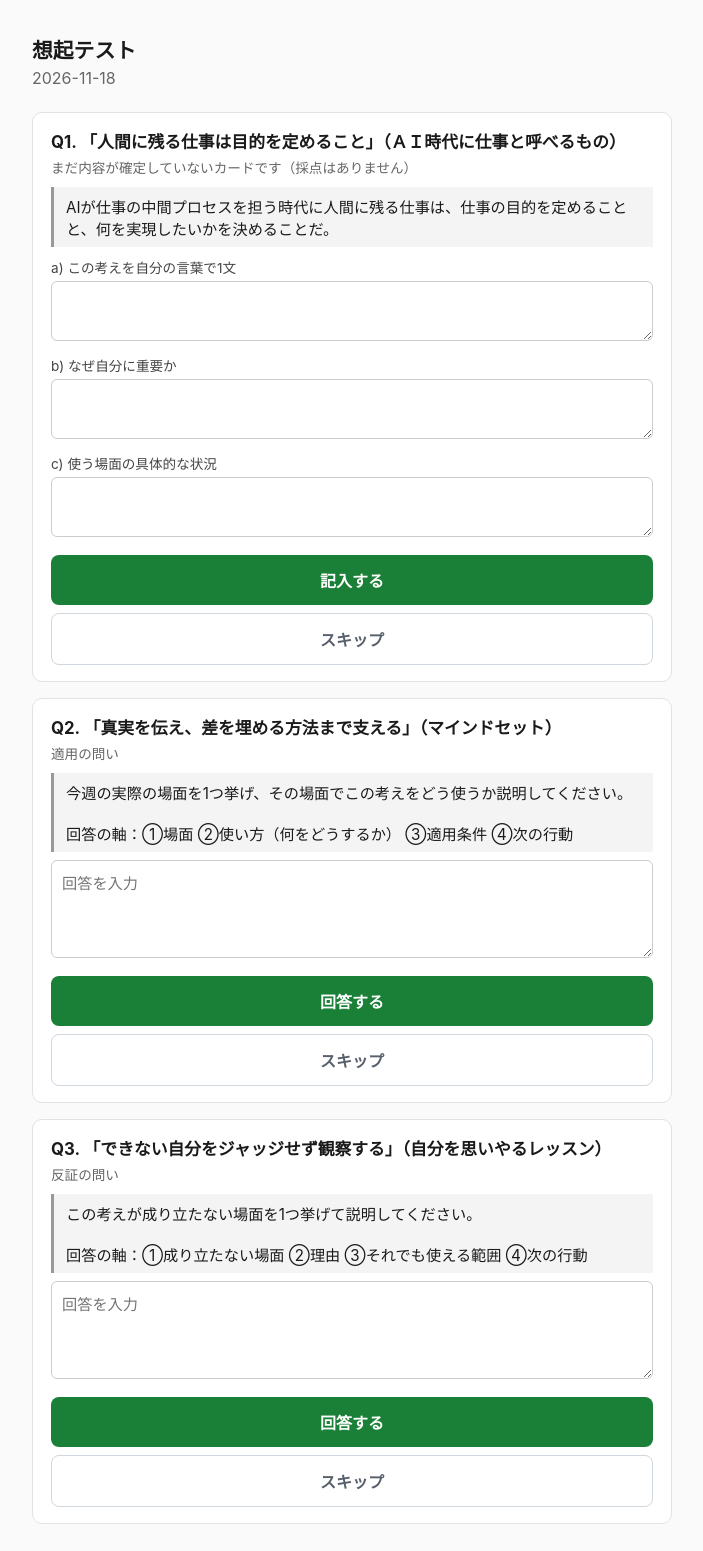
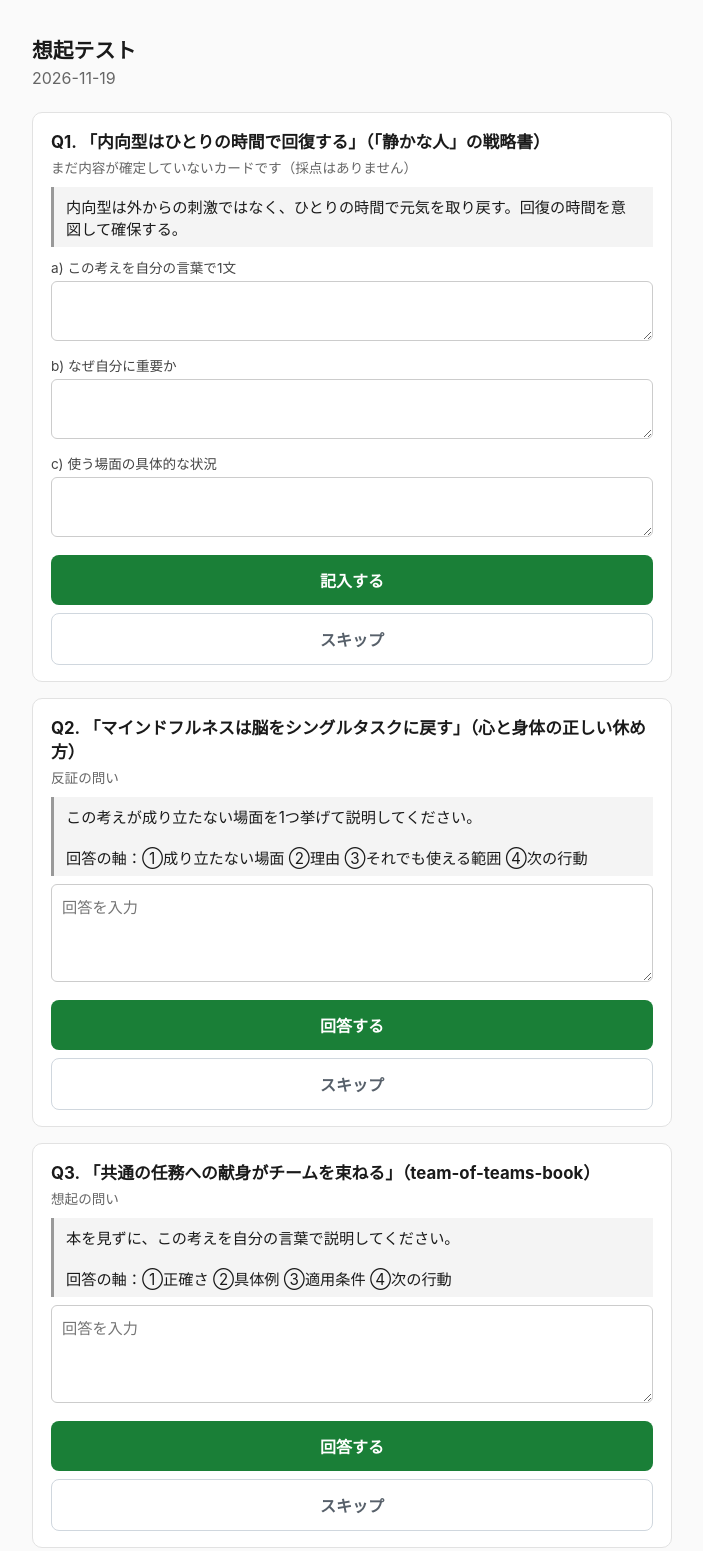
Before and after one commit to horiken1977/mybrain-cards, a plain HTML site: page docs/index.html in a window 1280 px wide. Shown: the whole page, without its empty margins (288-991 px from the left). Drawn offline with Linux system fonts and the light colour scheme; no server answers.

Commit message:
pages: recall page for 2026-11-18

```diff
--- a/docs/index.html
+++ b/docs/index.html
@@ -3,7 +3,7 @@
 <head>
 <meta charset="utf-8">
 <meta name="viewport" content="width=device-width, initial-scale=1">
-<title>想起テスト 2026-11-18</title>
+<title>想起テスト 2026-11-19</title>
 <style>
   body { font-family: -apple-system, "Hiragino Sans", sans-serif; max-width: 640px;
          margin: 0 auto; padding: 20px 16px 60px; color: #1a1a1a; background: #fafafa; }
@@ -38,14 +38,14 @@
 </head>
 <body>
   <h1>想起テスト</h1>
-  <div class="date">2026-11-18</div>
+  <div class="date">2026-11-19</div>
   <p id="test-banner" class="test-banner hidden">テストモード：何度でも回答できます（回答と採点結果は毎回カードの回答履歴に記録されます）</p>
   <div id="questions"></div>
   <p id="done" class="done hidden">今日の分はすべて回答済みです。</p>
 
 <script>
 const GRADE_ENDPOINT = "https://mybrain-cards.vercel.app/api/grade";
-const DATE = "2026-11-18";
+const DATE = "2026-11-19";
 const CARDS_API = "https://api.github.com/repos/horiken1977/mybrain-cards/contents/";
 
 // today.json の "test": true のときはテストモード：回答後も「もう一度回答する」で何度でも回答でき、
--- a/docs/today.json
+++ b/docs/today.json
@@ -1,12 +1,12 @@
 {
-  "date": "2026-11-18",
+  "date": "2026-11-19",
   "questions": [
     {
-      "card": "人間に残る仕事は目的を定めること.md",
+      "card": "内向型はひとりの時間で回復する.md",
       "qtype": "fill",
-      "title": "人間に残る仕事は目的を定めること",
-      "book": "ＡＩ時代に仕事と呼べるもの",
-      "claim_draft": "AIが仕事の中間プロセスを担う時代に人間に残る仕事は、仕事の目的を定めることと、何を実現したいかを決めることだ。",
+      "title": "内向型はひとりの時間で回復する",
+      "book": "「静かな人」の戦略書",
+      "claim_draft": "内向型は外からの刺激ではなく、ひとりの時間で元気を取り戻す。回復の時間を意図して確保する。",
       "fields": [
         "claim",
         "why",
@@ -14,21 +14,21 @@
       ]
     },
     {
-      "card": "真実を伝え、差を埋める方法まで支える.md",
-      "qtype": "apply",
-      "title": "真実を伝え、差を埋める方法まで支える",
-      "book": "マインドセット",
-      "text": "今週の実際の場面を1つ挙げ、その場面でこの考えをどう使うか説明してください。\n\n回答の軸：①場面 ②使い方（何をどうするか） ③適用条件 ④次の行動",
+      "card": "マインドフルネスは脳をシングルタスクに戻す.md",
+      "qtype": "refute",
+      "title": "マインドフルネスは脳をシングルタスクに戻す",
+      "book": "心と身体の正しい休め方",
+      "text": "この考えが成り立たない場面を1つ挙げて説明してください。\n\n回答の軸：①成り立たない場面 ②理由 ③それでも使える範囲 ④次の行動",
       "fields": [
         "text"
       ]
     },
     {
-      "card": "できない自分をジャッジせず観察する.md",
-      "qtype": "refute",
-      "title": "できない自分をジャッジせず観察する",
-      "book": "自分を思いやるレッスン",
-      "text": "この考えが成り立たない場面を1つ挙げて説明してください。\n\n回答の軸：①成り立たない場面 ②理由 ③それでも使える範囲 ④次の行動",
+      "card": "共通の任務への献身がチームを束ねる.md",
+      "qtype": "recall",
+      "title": "共通の任務への献身がチームを束ねる",
+      "book": "team-of-teams-book",
+      "text": "本を見ずに、この考えを自分の言葉で説明してください。\n\n回答の軸：①正確さ ②具体例 ③適用条件 ④次の行動",
       "fields": [
         "text"
       ]
```
